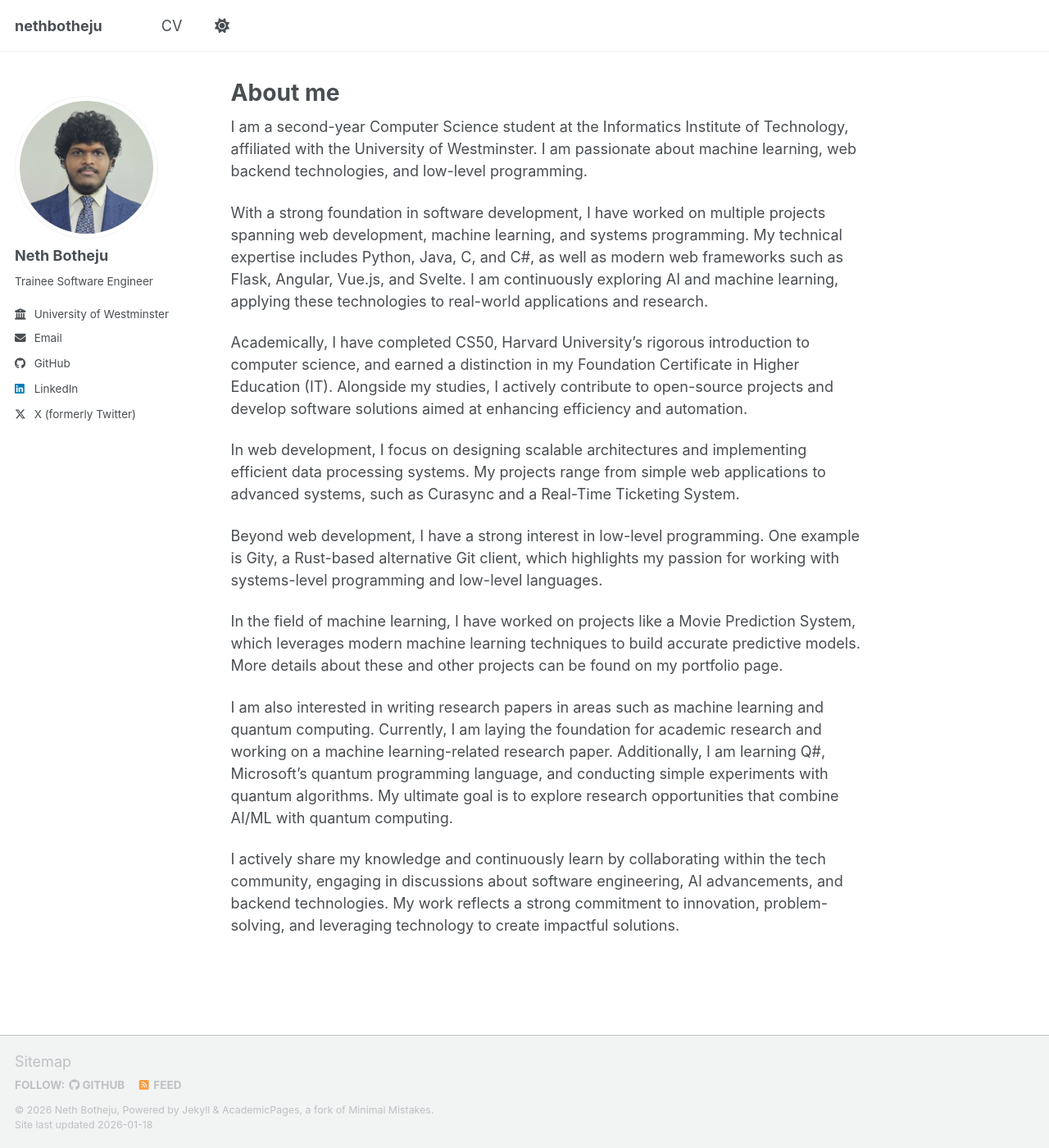
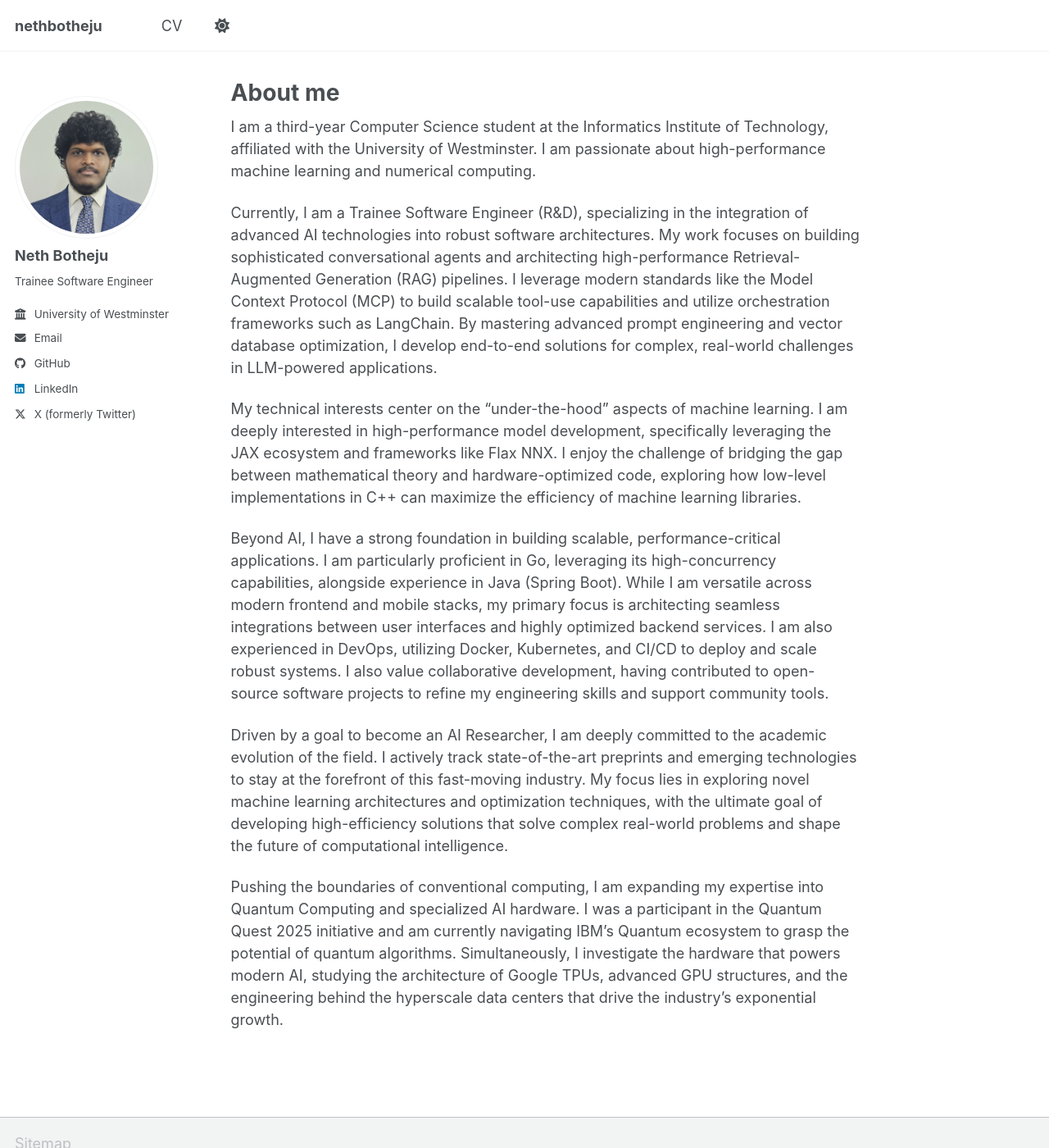
Before and after one commit to nethbotheju/nethbotheju.github.io, a Jekyll site: the page built from _pages/about.md, in a window 1280 px wide and 1400 px high. Shown: the whole window at 82% size. Built offline with Jekyll 4.4.1, drawn with Linux system fonts in a browser that asks for light colours; a script bundle is joined from its source files by our own code; library files that are not in the unit come from our copies.

Commit message:
feat: update about page

```diff
--- a/_pages/about.md
+++ b/_pages/about.md
@@ -7,18 +7,14 @@ redirect_from:
   - /about.html
 ---
 
-I am a second-year Computer Science student at the Informatics Institute of Technology, affiliated with the University of Westminster. I am passionate about machine learning, web backend technologies, and low-level programming.
+I am a third-year Computer Science student at the Informatics Institute of Technology, affiliated with the University of Westminster. I am passionate about high-performance machine learning and numerical computing.
 
-With a strong foundation in software development, I have worked on multiple projects spanning web development, machine learning, and systems programming. My technical expertise includes Python, Java, C, and C#, as well as modern web frameworks such as Flask, Angular, Vue.js, and Svelte. I am continuously exploring AI and machine learning, applying these technologies to real-world applications and research.
+Currently, I am a Trainee Software Engineer (R&D), specializing in the integration of advanced AI technologies into robust software architectures. My work focuses on building sophisticated conversational agents and architecting high-performance Retrieval-Augmented Generation (RAG) pipelines. I leverage modern standards like the Model Context Protocol (MCP) to build scalable tool-use capabilities and utilize orchestration frameworks such as LangChain. By mastering advanced prompt engineering and vector database optimization, I develop end-to-end solutions for complex, real-world challenges in LLM-powered applications.
 
-Academically, I have completed CS50, Harvard University's rigorous introduction to computer science, and earned a distinction in my Foundation Certificate in Higher Education (IT). Alongside my studies, I actively contribute to open-source projects and develop software solutions aimed at enhancing efficiency and automation.
+My technical interests center on the "under-the-hood" aspects of machine learning. I am deeply interested in high-performance model development, specifically leveraging the JAX ecosystem and frameworks like Flax NNX. I enjoy the challenge of bridging the gap between mathematical theory and hardware-optimized code, exploring how low-level implementations in C++ can maximize the efficiency of machine learning libraries.
 
-In web development, I focus on designing scalable architectures and implementing efficient data processing systems. My projects range from simple web applications to advanced systems, such as Curasync and a Real-Time Ticketing System.
+Beyond AI, I have a strong foundation in building scalable, performance-critical applications. I am particularly proficient in Go, leveraging its high-concurrency capabilities, alongside experience in Java (Spring Boot). While I am versatile across modern frontend and mobile stacks, my primary focus is architecting seamless integrations between user interfaces and highly optimized backend services. I am also experienced in DevOps, utilizing Docker, Kubernetes, and CI/CD to deploy and scale robust systems. I also value collaborative development, having contributed to open-source software projects to refine my engineering skills and support community tools.
 
-Beyond web development, I have a strong interest in low-level programming. One example is Gity, a Rust-based alternative Git client, which highlights my passion for working with systems-level programming and low-level languages.
+Driven by a goal to become an AI Researcher, I am deeply committed to the academic evolution of the field. I actively track state-of-the-art preprints and emerging technologies to stay at the forefront of this fast-moving industry. My focus lies in exploring novel machine learning architectures and optimization techniques, with the ultimate goal of developing high-efficiency solutions that solve complex real-world problems and shape the future of computational intelligence.
 
-In the field of machine learning, I have worked on projects like a Movie Prediction System, which leverages modern machine learning techniques to build accurate predictive models. More details about these and other projects can be found on my portfolio page.
-
-I am also interested in writing research papers in areas such as machine learning and quantum computing. Currently, I am laying the foundation for academic research and working on a machine learning-related research paper. Additionally, I am learning Q#, Microsoft's quantum programming language, and conducting simple experiments with quantum algorithms. My ultimate goal is to explore research opportunities that combine AI/ML with quantum computing.
-
-I actively share my knowledge and continuously learn by collaborating within the tech community, engaging in discussions about software engineering, AI advancements, and backend technologies. My work reflects a strong commitment to innovation, problem-solving, and leveraging technology to create impactful solutions.
+Pushing the boundaries of conventional computing, I am expanding my expertise into Quantum Computing and specialized AI hardware. I was a participant in the Quantum Quest 2025 initiative and am currently navigating IBM’s Quantum ecosystem to grasp the potential of quantum algorithms. Simultaneously, I investigate the hardware that powers modern AI, studying the architecture of Google TPUs, advanced GPU structures, and the engineering behind the hyperscale data centers that drive the industry's exponential growth.
```
